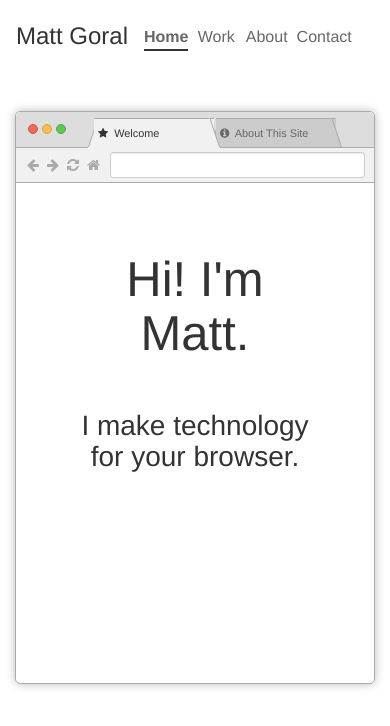
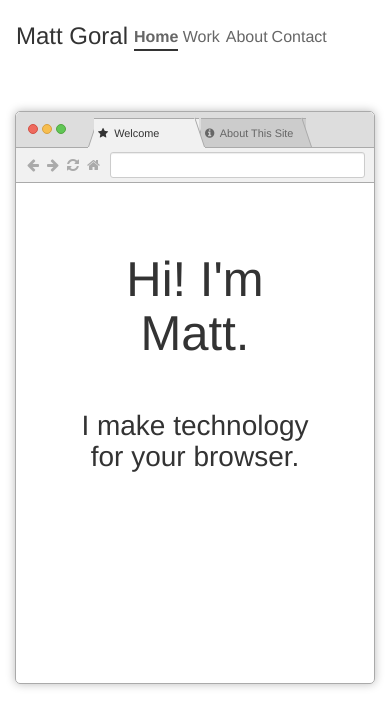
Before and after one commit to mattgoral/mattgoral.github.io, an Angular app: page /home in a window 390 px wide. Shown: the top 726 px of the page. Built offline with nearby package versions, Linux system fonts and the light colour scheme.

Commit message:
reduce margins for small screens

```diff
--- a/src/app/app.component.scss
+++ b/src/app/app.component.scss
@@ -44,7 +44,7 @@ h3 {
 	display: inline-block;
 	@media screen and (max-width: $screen-md) {
 		font-size: 24px;
-		margin: 20px 20px 0 0;
+		margin: 20px 10px 0 0;
 		position: relative;
 		top: 2px;
 	}
@@ -83,7 +83,7 @@ nav {
 		color: #666;
 		display: inline-block;
 		font-size: 16px;
-		margin-right: 10px;
+		margin-right: 5px;
 		text-decoration: none;
 
 		.nav-text { vertical-align: middle; }
--- a/src/app/home/home.component.scss
+++ b/src/app/home/home.component.scss
@@ -83,6 +83,9 @@ $tab-angle: 10px;
 				margin-top: 1px;
 				padding: 0 6px;
 				width: 120px;
+				@media screen and (max-width: $screen-sm) {
+					width: 105px;
+				}
 
 				i {
 					margin-left: -2px;
```
